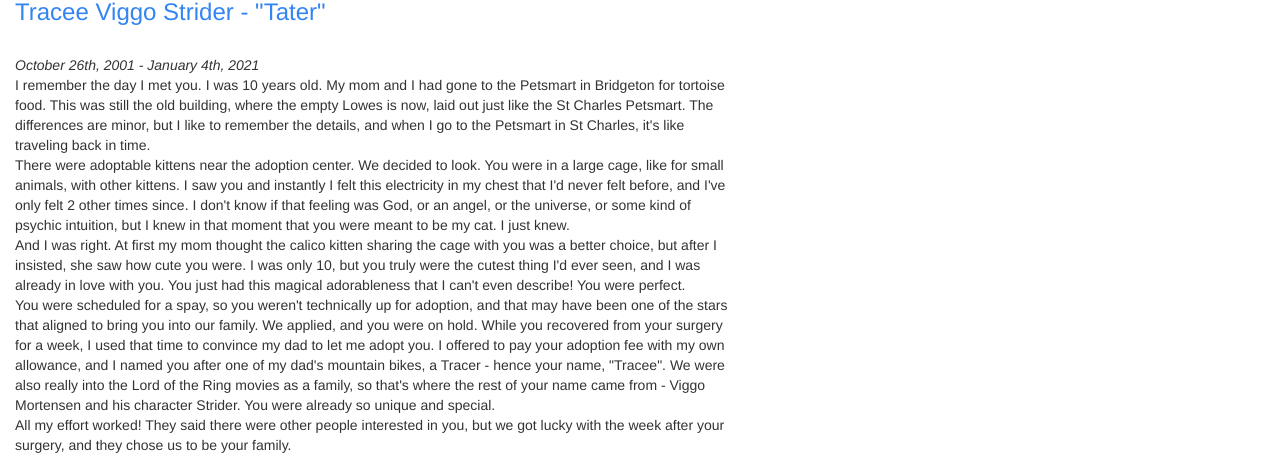
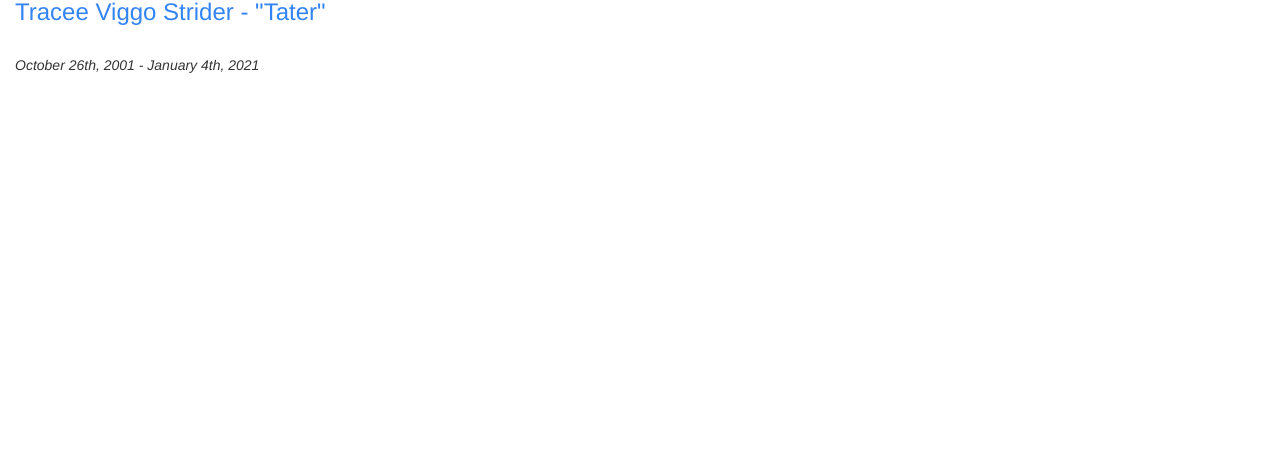
Before and after one commit to sdonais/cute-pets, an Angular app: page /in-memoriam in a window 1280 px wide. Shown: the part 393-855 px from the top of the page. After the commit the page ends 800 px from the top, so only its background shows below. Built offline with nearby package versions, Linux system fonts and the light colour scheme.

Commit message:
modified in mem component

```diff
--- a/src/app/in-memoriam/in-memoriam.component.html
+++ b/src/app/in-memoriam/in-memoriam.component.html
@@ -10,7 +10,7 @@
         <h3>Tracee Viggo Strider - "Tater"</h3><br>
         <i>October 26th, 2001 - January 4th, 2021</i></div><br>
       <div class="col-md-7">
-        <p>I remember the day I met you. I was 10 years old. My mom and I had gone to the Petsmart in Bridgeton for tortoise food.
+        <!-- <p>I remember the day I met you. I was 10 years old. My mom and I had gone to the Petsmart in Bridgeton for tortoise food.
         This was still the old building, where the empty Lowes is now, laid out just like the St Charles Petsmart. The differences are minor, but I like to remember the details,
         and when I go to the Petsmart in St Charles, it's like traveling back in time. <br>
         There were adoptable kittens near the adoption center. We decided to look. You were in a large cage, like for small animals, with other kittens.
@@ -23,7 +23,7 @@
         mountain bikes, a Tracer - hence your name, "Tracee". We were also really into the Lord of the Ring movies as a family, so that's where
         the rest of your name came from - Viggo Mortensen and his character Strider. You were already so unique and special. <br>
         All my effort worked! They said there were other people interested in you, but we got lucky with the week after your surgery, and they chose us to be your family.
-        </p>
+        </p> -->
       </div>
 
     </div>
```
